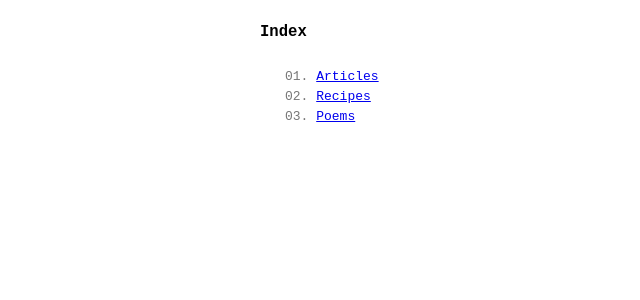
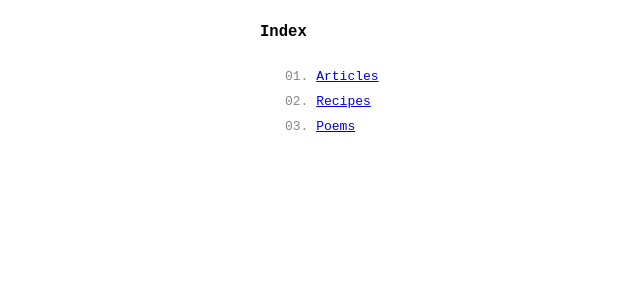
Before and after one commit to mkipling/p, a Jekyll site: the page built from index.md, in a window 1280 px wide. Shown: the top 300 px of the page, without its empty margins (68-708 px from the left). Built offline with Jekyll 4.4.1, drawn with Linux system fonts in a browser that asks for light colours.

Commit message:
Update default.html

```diff
--- a/_layouts/default.html
+++ b/_layouts/default.html
@@ -44,8 +44,11 @@ ul.index li {
   list-style-type: decimal-leading-zero;
   list-style-position: inside;
   text-transform: capitalize;
+  margin-bottom: 5px;
 }
-ul.index li::marker { color:#777 }
+ul.index li::marker {
+  color: #888;
+}
 
 p {
   white-space: pre-wrap;
```
